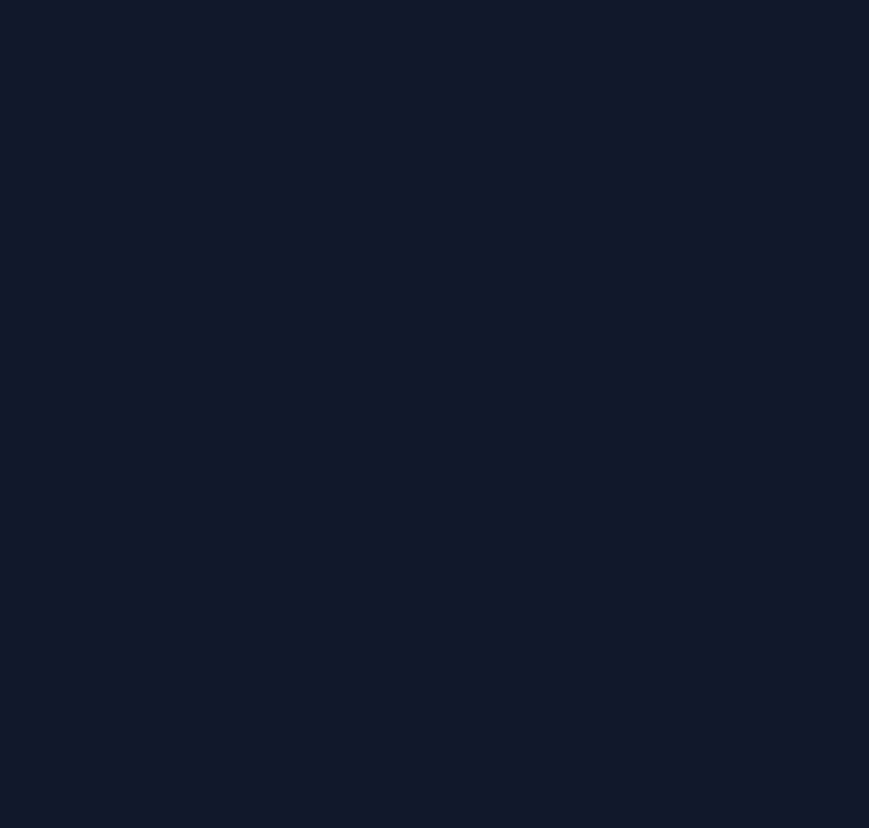
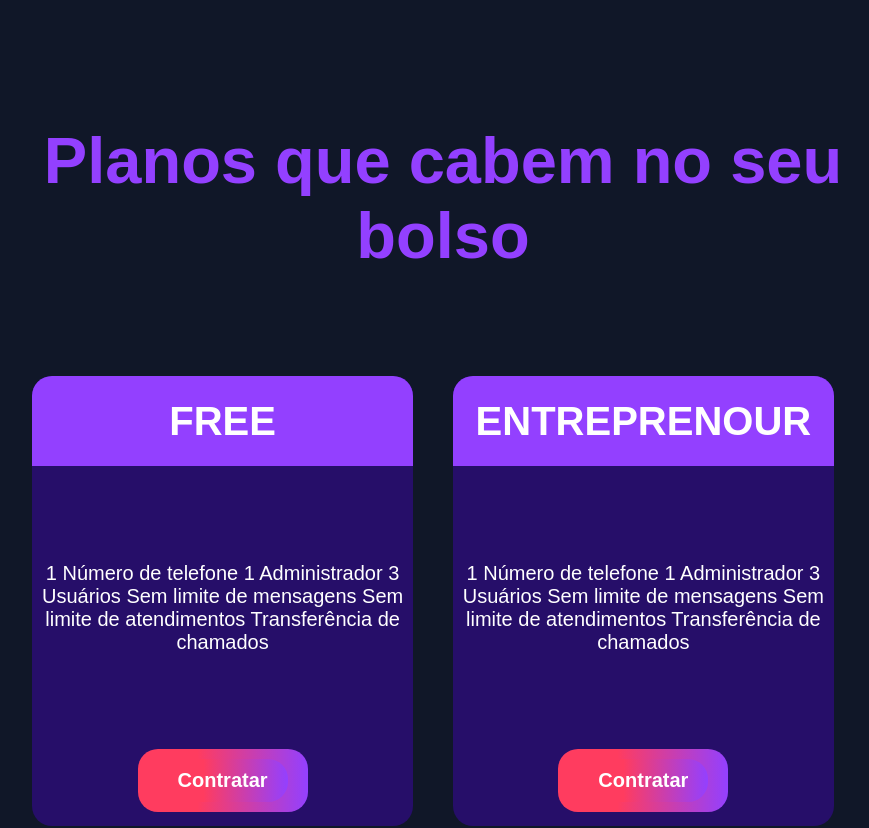
Before and after one commit to Joao-Darwin/landing-page-chatbot, a React (Vite) app: page / in a window 1280 px wide. Shown: the part 1460-2288 px from the top of the page, without its empty margins (197-1066 px from the left). Before the commit the page ends 1224 px from the top, so only its background shows below. Built offline with nearby package versions, Linux system fonts and the light colour scheme.

Commit message:
feat: Criar página de planos

```diff
--- a/src/App.jsx
+++ b/src/App.jsx
@@ -1,6 +1,7 @@
 import './App.css'
 import ApresentationPage from './components/ApresentationPage/ApresentationPage'
 import InitialPage from './components/InitialPage/InitialPage'
+import PlanosPage from './components/PlanosPage/PlanosPage'
 import TopBar from './components/TopBar/TopBar'
 
 
@@ -11,6 +12,7 @@ function App() {
       <TopBar />
       <InitialPage />
       <ApresentationPage />
+      <PlanosPage />
     </>
   )
 }
--- a/src/components/ApresentationPage/ApresentationPage.css
+++ b/src/components/ApresentationPage/ApresentationPage.css
@@ -1,6 +1,6 @@
 .divApresentationPage {
     margin: auto;
-    margin-top: 10%;
+    margin-top: 20%;
     width: 65%;
     padding: 0%;
 }
--- /dev/null
+++ b/src/components/Plano/Plano.css
@@ -0,0 +1,24 @@
+.divPlano {
+    margin-top: 15%;
+    width: 95%;
+    height: 450px;
+    border-radius: 20px;
+    background-color: #260E69;
+}
+
+.divPlano h2,
+.divPlano p {
+    margin-bottom: 25%;
+}
+
+.tituloPlano {
+    margin-top: 0;
+    height: 20%;
+    border-top-left-radius: 20px;
+    border-top-right-radius: 20px;
+    background-color: #9340FF;
+    font-size: 40px;
+    display: flex;
+    justify-content: center;
+    align-items: center;
+}
--- /dev/null
+++ b/src/components/Plano/Plano.jsx
@@ -0,0 +1,16 @@
+import React from 'react'
+import Button from '../Button/Button'
+
+import "./Plano.css"
+
+const Plano = ({ titulo, descricao }) => {
+    return (
+        <div className='divPlano'>
+            <h2 className='titulo tituloPlano'>{titulo}</h2>
+            <p className='paragrafo'>{descricao}</p>
+            <Button textoButton={"Contratar"} linkButton={"https://youtube.com"} />
+        </div>
+    )
+}
+
+export default Plano
--- /dev/null
+++ b/src/components/PlanosPage/PlanosPage.css
@@ -0,0 +1,18 @@
+.divPlanosPage {
+    margin: auto;
+    margin-top: 20%;
+    width: 65%;
+    padding: 0%;
+}
+
+.divPlanos {
+    display: grid;
+    grid-template-columns: repeat(auto-fit, minmax(300px, 1fr));
+    gap: 20px;
+    /* Adiciona espaço entre os planos */
+}
+
+.tituloPlanosPage {
+    text-align: center;
+    color: #9340FF;
+}
--- /dev/null
+++ b/src/components/PlanosPage/PlanosPage.jsx
@@ -0,0 +1,27 @@
+import React from 'react'
+
+import "./PlanosPage.css"
+import Plano from '../Plano/Plano'
+
+const planos = [
+    { name: "FREE", descricao: "1 Número de telefone 1 Administrador 3 Usuários Sem limite de mensagens Sem limite de atendimentos Transferência de chamados" },
+    { name: "ENTREPRENOUR", descricao: "1 Número de telefone 1 Administrador 3 Usuários Sem limite de mensagens Sem limite de atendimentos Transferência de chamados" },
+    { name: "STARTUP", descricao: "1 Número de telefone 1 Administrador 3 Usuários Sem limite de mensagens Sem limite de atendimentos Transferência de chamados" }
+]
+
+const PlanosPage = () => {
+    return (
+        <div className='divPlanosPage'>
+            <h1 className='titulo tituloPlanosPage'>Planos que cabem no seu bolso</h1>
+            <div className='divPlanos'>
+                {
+                    planos.map((plano, index) => (
+                        <Plano key={index} titulo={plano.name} descricao={plano.descricao} />
+                    ))
+                }
+            </div>
+        </div>
+    )
+}
+
+export default PlanosPage
```
